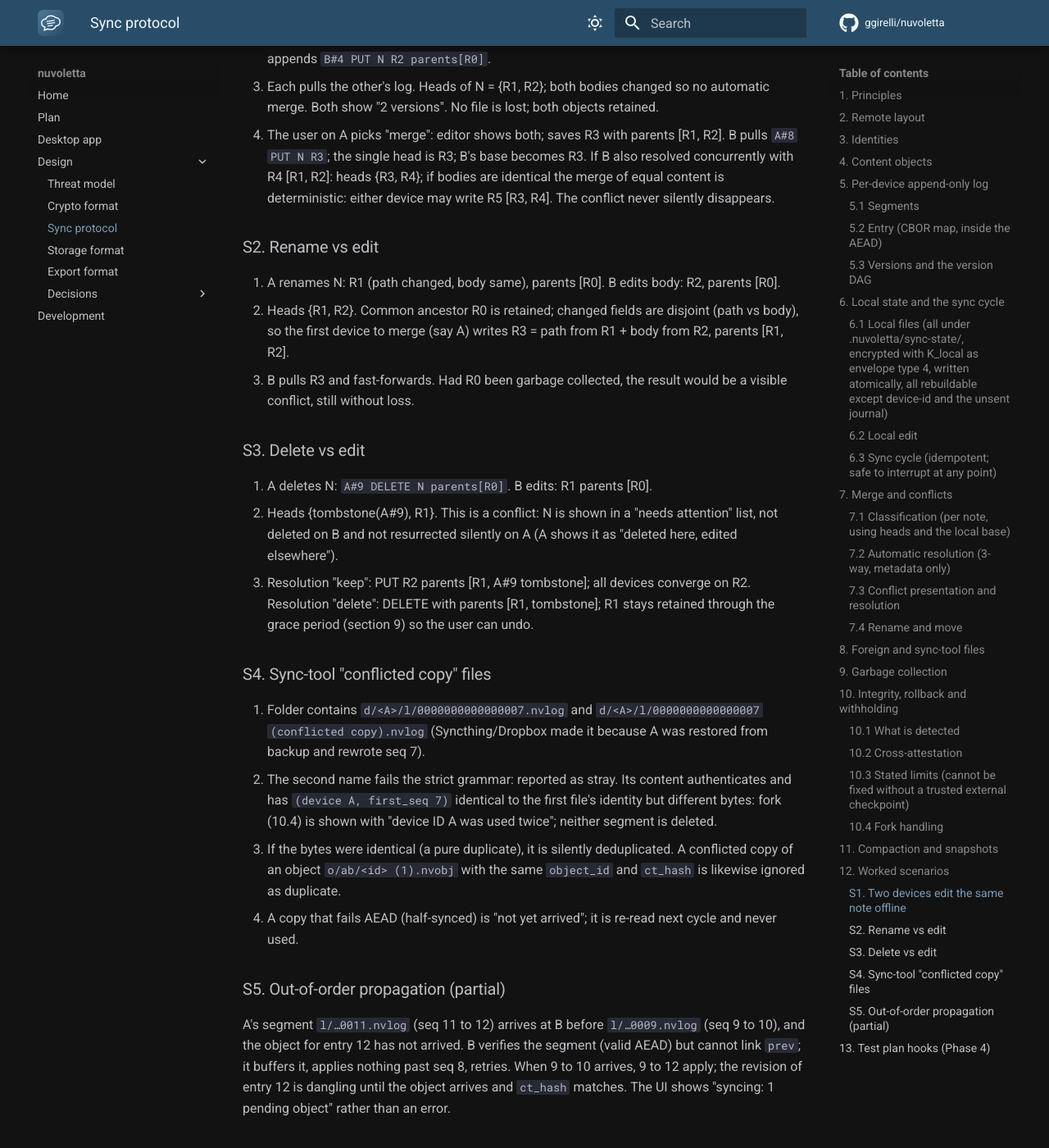
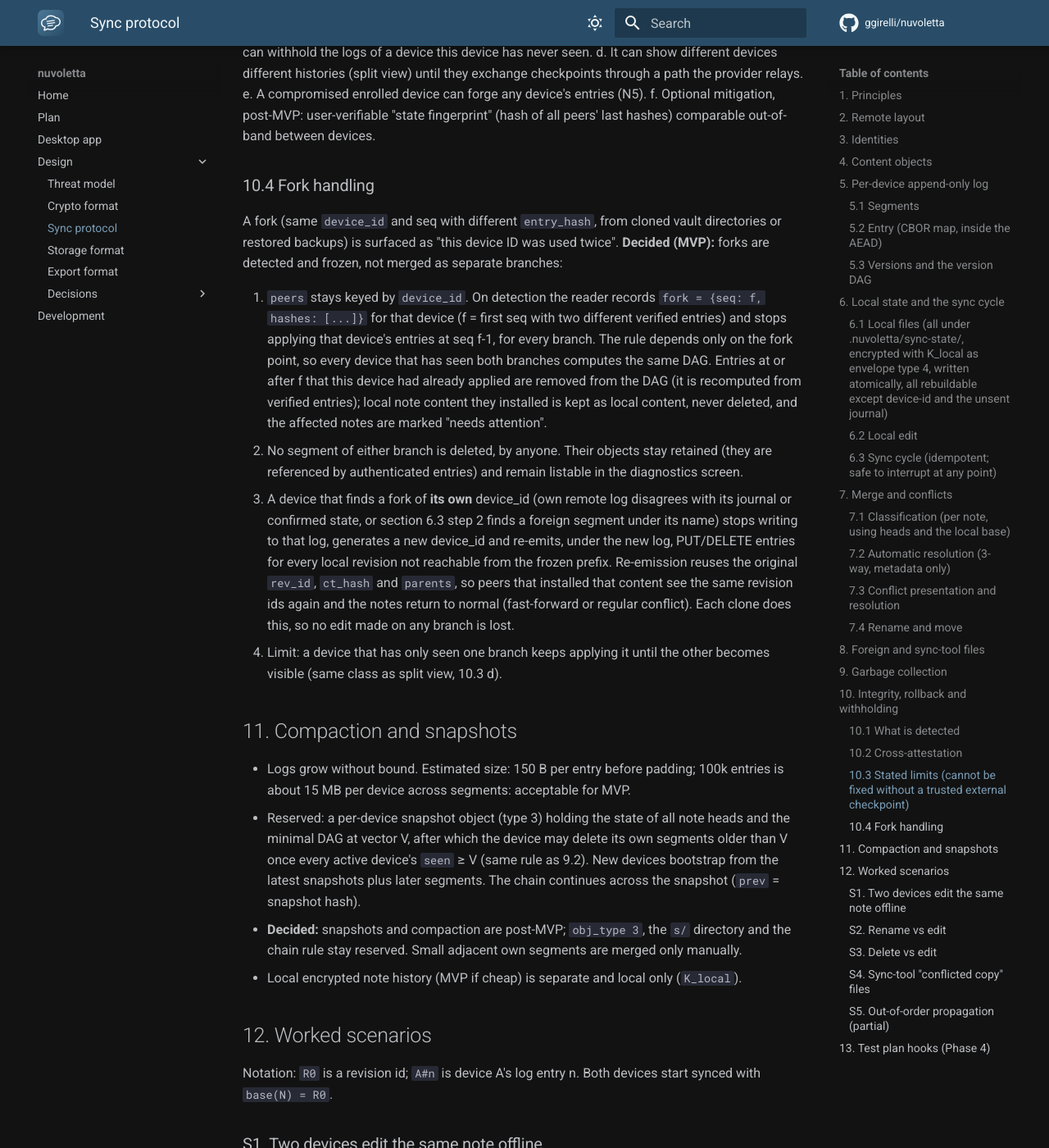
Before and after one commit to ggirelli/nuvoletta, an MkDocs documentation site: the page built from docs/SYNC_PROTOCOL.md, in a window 1280 px wide and 1400 px high, scrolled down 9044 px. Shown: the whole window at 82% size. Built offline with MkDocs 1.6.1 and Material for MkDocs 9.7.7, drawn with Linux system fonts in a browser that asks for light colours; plug-ins that fetch from the network failed and are left out; some of the changed text lies outside the part shown.

Commit message:
docs(sync): address cross-review gaps in the sync protocol draft (#17)
Addresses the gaps found before starting Phase 4. Docs only, no code;
the protocol stays Draft pending owner approval.

- **Tombstone ids**: DELETE entries carry a random `tombstone_id` in key
5 (renamed `rev_id`), so tombstones can be DAG parents (S3 updated).
- **Local revision cache**: `sync-state/revs/` keeps verbatim type 1
envelopes for base, heads, head parents and last K revisions; a
rebuildable cache (also noted in STORAGE_FORMAT).
- **Idempotent segment retry**: sealed segment bytes are persisted in
the journal before upload; defined handling when `<first_seq>.nvlog`
already exists.
- **Forks (MVP)**: detect and freeze at the fork point (deterministic on
all devices); no branch deleted; a device that finds its own ID forked
regenerates it and re-emits unreachable revisions with their original
ids.
- **GC rule 1**: open question resolved (object writer = device whose
log introduced it).
- **Stray copies**: authenticated-copy detection covers 8/16/32-hex
names per directory, so conflicted-copy log segments (S4) are
recognized; segment identity comes from the authenticated content.

🤖 Generated with [Claude Code](https://claude.com/claude-code)

Co-authored-by: Claude Opus 5.5 <noreply@anthropic.com>

```diff
--- a/docs/SYNC_PROTOCOL.md
+++ b/docs/SYNC_PROTOCOL.md
@@ -1,6 +1,6 @@
 # Nuvoletta Sync Protocol (v1 proposal)
 
-Status: Draft — Phase 0, owner decisions applied, pending cross-review
+Status: Draft rev 2 — Phase 0, owner decisions applied, cross-review gaps addressed (tombstone ids, local revision cache, segment retry, forks, stray copies); pending owner approval
 
 Goal: converge devices through a "dumb" shared store (externally synced folder first, WebDAV second) with no atomicity across files, no ordering, delayed or partial propagation, and no conditional writes. Envelope and key details are in `CRYPTO_FORMAT.md`; threats in `THREAT_MODEL.md`.
 
@@ -34,6 +34,8 @@ Goal: converge devices through a "dumb" shared store (externally synced folder f
 - `device_id`: 128-bit random generated at first run of a vault on a device, stored locally (`sync-state/device-id`). Cloning a vault directory to a second device without regenerating the ID creates a fork (section 10.4); the app must regenerate on "restore from backup / copy" and detect it by comparing own remote log against local journal.
 - `note_id`: 128-bit random, stable for a note's life.
 - `object_id`: 128-bit random per note revision (the immutable "version id" of that content).
+- `tombstone_id`: 128-bit random per DELETE, drawn from the same space as `object_id`. It names the deletion as a vertex of the version DAG (section 5.3) so it can be a parent; no object file exists for it.
+- In this document a **revision id** is either an `object_id` (PUT) or a `tombstone_id` (DELETE).
 - Vault-wide logical identity is `vault_id` (header).
 
 ## 4. Content objects
@@ -57,19 +59,19 @@ A log is a sequence of immutable segment files because plain files cannot be saf
 | 2 | kind: 1 PUT, 2 DELETE, 3 CHECKPOINT |
 | 3 | time: i64 ms, informational only, never used for ordering or resolution |
 | 4 | note_id: bstr(16) (PUT, DELETE) |
-| 5 | object_id: bstr(16) (PUT) |
+| 5 | rev_id: bstr(16): `object_id` (PUT) or `tombstone_id` (DELETE) |
 | 6 | ct_hash: bstr(32) SHA-256 of the object file (PUT) |
-| 7 | parents: array of bstr(16): the revision ids this change is based on (PUT, DELETE); empty for a new note |
+| 7 | parents: array of bstr(16): the revision ids (`object_id` or `tombstone_id`) this change is based on (PUT, DELETE); empty for a new note |
 | 8 | seen: map device_id -> [seq, entry_hash] (CHECKPOINT; may be attached to any entry) |
 
 - `entry_hash = SHA-256("nuvoletta/v1/log-entry" ‖ prev ‖ bytes of the entry's canonical CBOR encoding as stored)`. Chain = each entry commits to all earlier ones; removing or reordering history of a device is detectable by anyone who remembered a later hash.
 - Authentication and confidentiality: the segment is AEAD-protected with the log subkey K_log (note ids, object ids and the version graph are not visible to the provider). AAD binds vault, type, device scope, segment id (`CRYPTO_FORMAT.md` section 4).
-- A reader verifies, per segment: envelope valid; `scope_id` equals the directory's device_id; entries' seq contiguous starting at the file's `first_seq`; first `prev` equals the stored hash of seq-1 (or zero); each `ct_hash`/`note_id` well-formed.
+- A reader verifies, per segment: envelope valid; `scope_id` equals the directory's device_id; entries' seq contiguous starting at the file's `first_seq`; first `prev` equals the stored hash of seq-1 (or zero); each `ct_hash`/`note_id`/`rev_id` well-formed; PUT has `ct_hash`, DELETE has none.
 - **Decided:** All devices share the DEK, so any DEK holder can forge log entries claiming another device (N5). Accepted for MVP and documented; per-device Ed25519 signing keys come with DEK rotation/revocation work.
 
 ### 5.3 Versions and the version DAG
 
-Every PUT introduces revision `object_id` with `parents` = revisions it was derived from. DELETE introduces a tombstone with `parents` = the revisions it removes. The set of verified entries from all devices forms a DAG per `note_id`. The **heads** of a note are revisions or tombstones that are not a parent of any other entry. One head = no conflict. More than one head = conflict (section 7). Parent ids never need the parents' content to be present.
+Every PUT introduces revision `object_id` with `parents` = revisions it was derived from. DELETE introduces tombstone `tombstone_id` with `parents` = the revisions it removes. A `rev_id` is introduced by exactly one entry; a second entry introducing an already-known `rev_id` for a different `note_id`, or with different `parents`/`ct_hash`, is invalid and reported (an entry repeating an identical `note_id`, `parents` and `ct_hash` triple is accepted: this is how a forked device re-emits revisions, section 10.4). The set of verified entries from all devices forms a DAG per `note_id`. The **heads** of a note are revisions or tombstones that are not a parent of any other entry. One head = no conflict. More than one head = conflict (section 7). Parent ids never need the parents' content to be present.
 
 ## 6. Local state and the sync cycle
 
@@ -78,14 +80,17 @@ Every PUT introduces revision `object_id` with `parents` = revisions it was deri
 | File | Contents |
 |------|----------|
 | `device-id` | device_id (plaintext hex; not secret) |
-| `journal` | own entries not yet confirmed uploaded (seq, entry bytes), next seq, last own entry_hash |
-| `peers` | per device: highest verified seq, its entry_hash, last segment name, last_checkpoint seen, first/last time seen |
+| `journal` | own entries not yet confirmed uploaded (seq, entry bytes), next seq, last own entry_hash, and the **sealed bytes** of the segment being uploaded, if any (section 6.3 step 2) |
+| `peers` | per device: highest verified seq, its entry_hash, last segment name, last_checkpoint seen, first/last time seen, and a `fork` record if one was detected (section 10.4) |
 | `notes` | per note_id: `base` (revision id last merged and uploaded/applied locally), heads, `dirty` flag, conflict flag, local `ct_hash` |
 | `inventory` | last remote listing (name, size, etag, seen_at) used to skip unchanged files |
 | `pending` | referenced objects not yet fetched; segments buffered after a gap |
+| `revs/<object_id>.nvobj` | local revision cache (see below) |
 | `max-header-gen` | highest header_gen seen |
 
-Losing `peers`/`notes`/`inventory` is recoverable by re-reading remote logs (devices re-verify chains from seq 1). Losing `journal` loses unsent edits only if the notes themselves are also lost; otherwise the next scan finds notes whose local revision is not in the own log and re-emits entries.
+**Local revision cache.** The vault's `notes/` directory holds only the latest revision of each note (`STORAGE_FORMAT.md`), but merging needs older ones: the common ancestor for 7.2 and every head of a conflict for 7.3. `revs/` holds verbatim copies of type 1 object envelopes (the exact remote bytes, so `SHA-256(file) == ct_hash`; they are already encrypted with K_note and are not re-wrapped in type 4). Retained per note: the current `base`, every head, every direct parent of a head, and the last K revisions (section 9 rule 3). Other entries may be pruned locally at any time. Everything in `revs/` is a cache: a missing entry is re-fetched from the remote, and only if the remote copy was garbage collected does it degrade a merge to a visible conflict (section 9 rule 6).
+
+Losing `peers`/`notes`/`inventory`/`revs` is recoverable by re-reading remote logs (devices re-verify chains from seq 1). Losing `journal` loses unsent edits only if the notes themselves are also lost; otherwise the next scan finds notes whose local revision is not in the own log and re-emits entries.
 
 ### 6.2 Local edit
 
@@ -94,7 +99,8 @@ On save: write the new revision envelope locally (atomic replace) with a fresh `
 ### 6.3 Sync cycle (idempotent; safe to interrupt at any point)
 
 1. **Push objects**: for each journal PUT, upload the object file if absent (`put_new`). Ensure the file is fully written before step 2.
-2. **Append log**: write one new segment with the journaled entries (plus a CHECKPOINT every rule in section 10.2). Remove from the journal only after `list` shows the segment present with the expected size and, optionally, `get` verifies it.
+2. **Append log**: seal one new segment with the journaled entries (plus a CHECKPOINT every rule in section 10.2) and persist the sealed bytes in the journal **before** uploading, so every retry uploads byte-identical content under the same name `<first_seq>`. Remove the entries from the journal only after `list` shows the segment present with the expected size and, optionally, `get` verifies it.
+   - Retry after an interrupted upload: if `d/<own>/l/<first_seq>.nvlog` already exists, `get` it. Same bytes as the persisted segment: confirmed. A `.tmp-` leftover of our own: delete it and upload again. Different bytes that authenticate and carry the same entries (same `entry_hash` for every seq, e.g. sealed before the journal persisted the bytes): confirmed; keep the remote file and drop ours. Anything else that authenticates is a fork of our own device ID (section 10.4). A file that fails AEAD is "not yet arrived" (partial propagation); wait and retry, never overwrite it.
 3. **List**: list `d/*/l/` and `o/` (use inventory to avoid refetching).
 4. **Pull logs**: for each other device, fetch segments with `first_seq` above the stored position, verify (5.2), and apply entries in seq order. If a segment is missing (gap) or fails AEAD, stop that device's stream at the gap, record `pending`, retry next cycle. Truncated/partial files fail AEAD and are treated as not yet arrived; after N retries across M hours surface "possibly corrupted or withheld" in status.
 5. **Pull objects**: for each applied PUT whose object is not local, fetch `o/..`, verify `SHA-256(file) == ct_hash` and envelope `object_id`, `scope_id == note_id`, then decrypt. Missing object: entry stays applied in the graph, the revision is "dangling" (not shown, user told), retried.
@@ -135,7 +141,7 @@ Path and title are fields inside the revision, so rename is a normal PUT (one ob
 ## 8. Foreign and sync-tool files
 
 - Only files matching the strict name grammar are protocol files. Others (`name (conflicted copy)`, `.sync-conflict-20240101-...`, `name (1).nvlog`, `*.tmp`, `*.part`, `.DS_Store`) are listed as "stray" in a diagnostics screen and ignored; never read as truth, never deleted.
-- Exception: a stray file whose name starts with a valid 32-hex id and whose content authenticates (envelope valid under the vault key, vault_id matches) is treated as a copy. Because identity comes from the authenticated header, an identical copy is deduplicated by `object_id`; a copy with the **same** `(device_id, first_seq)` but different bytes is an **equivocation/fork** (section 10.4) and is surfaced, not applied. Rationale: sync tools create conflicted copies when two sides wrote the same path, which our single-writer scheme should never do except for clones or restores.
+- Exception: a stray file inside a protocol directory whose name starts with the id the grammar requires there (8 hex in `h/`, 16 hex `first_seq` in `d/<device_id>/l/`, 32 hex in `o/xx/` and `s/<device_id>/`) followed by a non-hex character, whose extension is the one expected there, and whose content authenticates (envelope valid under the vault key, vault_id matches) is treated as a copy. Because identity comes from the authenticated header, an identical copy is deduplicated by `object_id`; for a segment the identity is the authenticated `(scope_id = device_id, seq of its first entry)`, never the name; a copy with the **same** `(device_id, first_seq)` but different entries (different `entry_hash` at some seq; differing bytes with identical entries are just a re-seal, section 6.3 step 2) is an **equivocation/fork** (section 10.4) and is surfaced, not applied. Rationale: sync tools create conflicted copies when two sides wrote the same path, which our single-writer scheme should never do except for clones or restores.
 - **Decided:** authenticated stray copies are accepted for objects (content-addressed by `object_id` and `ct_hash`) and report-only for log segments.
 - The local synced-folder backend must not follow symlinks out of the root, must reject names containing path separators or `..`, and must treat case-insensitive filesystems as equal names (all names are lowercase hex).
 
@@ -143,7 +149,7 @@ Path and title are fields inside the revision, so rename is a normal PUT (one ob
 
 Immutable objects and segments accumulate; deletion is the only destructive step, so it is deliberately conservative.
 
-1. Only the **writer** deletes its own objects/segments (matches single-writer; avoids races). Objects are identified by `object_id` in its own log (`kind=PUT`, same `device_id` directory? objects are not per-device directories; the writer is known from the log entry that introduced it).
+1. Only the **writer** deletes its own objects/segments (matches single-writer; avoids races). Segments live under the writer's `d/<device_id>/` directory. Objects live in the shared `o/` tree, so the writer of an object is the device whose log contains the PUT entry introducing its `object_id`; a device only deletes objects introduced by its own log (plus its own unreferenced orphans, rule 5, which it knows from its journal).
 2. A revision R is collectable when all hold: (a) it is not a head and not a head's direct parent, (b) it is superseded by an entry at (device, seq) such that every device with a recent checkpoint (last seen within 90 days) has a recorded `seen` ≥ that position, and (c) a grace period (default 30 days) has passed since the superseder was written.
 3. Keep at least the last K = 5 revisions per note (supports local history and 3-way bases).
 4. Tombstoned notes: content objects follow rules 2 and 3 relative to the tombstone; tombstone entries stay in the log.
@@ -176,7 +182,12 @@ f. Optional mitigation, post-MVP: user-verifiable "state fingerprint" (hash of a
 
 ### 10.4 Fork handling
 
-A fork (same `device_id` and seq with different hashes, from cloned vault directories or restored backups) is surfaced as "this device ID was used twice". Both branches are verified; entries from the forked branch are applied as if from separate devices, tagged by (device_id, branch hash); the app offers "regenerate device ID" on the clone. Never auto-delete either branch.
+A fork (same `device_id` and seq with different `entry_hash`, from cloned vault directories or restored backups) is surfaced as "this device ID was used twice". **Decided (MVP):** forks are detected and frozen, not merged as separate branches:
+
+1. `peers` stays keyed by `device_id`. On detection the reader records `fork = {seq: f, hashes: [...]}` for that device (f = first seq with two different verified entries) and stops applying that device's entries at seq f-1, for every branch. The rule depends only on the fork point, so every device that has seen both branches computes the same DAG. Entries at or after f that this device had already applied are removed from the DAG (it is recomputed from verified entries); local note content they installed is kept as local content, never deleted, and the affected notes are marked "needs attention".
+2. No segment of either branch is deleted, by anyone. Their objects stay retained (they are referenced by authenticated entries) and remain listable in the diagnostics screen.
+3. A device that finds a fork of **its own** device_id (own remote log disagrees with its journal or confirmed state, or section 6.3 step 2 finds a foreign segment under its name) stops writing to that log, generates a new device_id and re-emits, under the new log, PUT/DELETE entries for every local revision not reachable from the frozen prefix. Re-emission reuses the original `rev_id`, `ct_hash` and `parents`, so peers that installed that content see the same revision ids again and the notes return to normal (fast-forward or regular conflict). Each clone does this, so no edit made on any branch is lost.
+4. Limit: a device that has only seen one branch keeps applying it until the other becomes visible (same class as split view, 10.3 d).
 
 ## 11. Compaction and snapshots
 
@@ -204,9 +215,9 @@ Notation: `R0` is a revision id; `A#n` is device A's log entry n. Both devices s
 
 ### S3. Delete vs edit
 
-1. A deletes N: `A#9 DELETE N parents[R0]`. B edits: R1 parents [R0].
-2. Heads {tombstone(A#9), R1}. This is a conflict: N is shown in a "needs attention" list, not deleted on B and not resurrected silently on A (A shows it as "deleted here, edited elsewhere").
-3. Resolution "keep": PUT R2 parents [R1, A#9 tombstone]; all devices converge on R2. Resolution "delete": DELETE with parents [R1, tombstone]; R1 stays retained through the grace period (section 9) so the user can undo.
+1. A deletes N: `A#9 DELETE N T1 parents[R0]` (T1 is the tombstone id). B edits: R1 parents [R0].
+2. Heads {T1, R1}. This is a conflict: N is shown in a "needs attention" list, not deleted on B and not resurrected silently on A (A shows it as "deleted here, edited elsewhere").
+3. Resolution "keep": PUT R2 parents [R1, T1]; all devices converge on R2. Resolution "delete": DELETE T2 with parents [R1, T1]; R1 stays retained through the grace period (section 9) so the user can undo.
 
 ### S4. Sync-tool "conflicted copy" files
 
```
Also changed, not shown: docs/STORAGE_FORMAT.md (+2 -1 lines).
